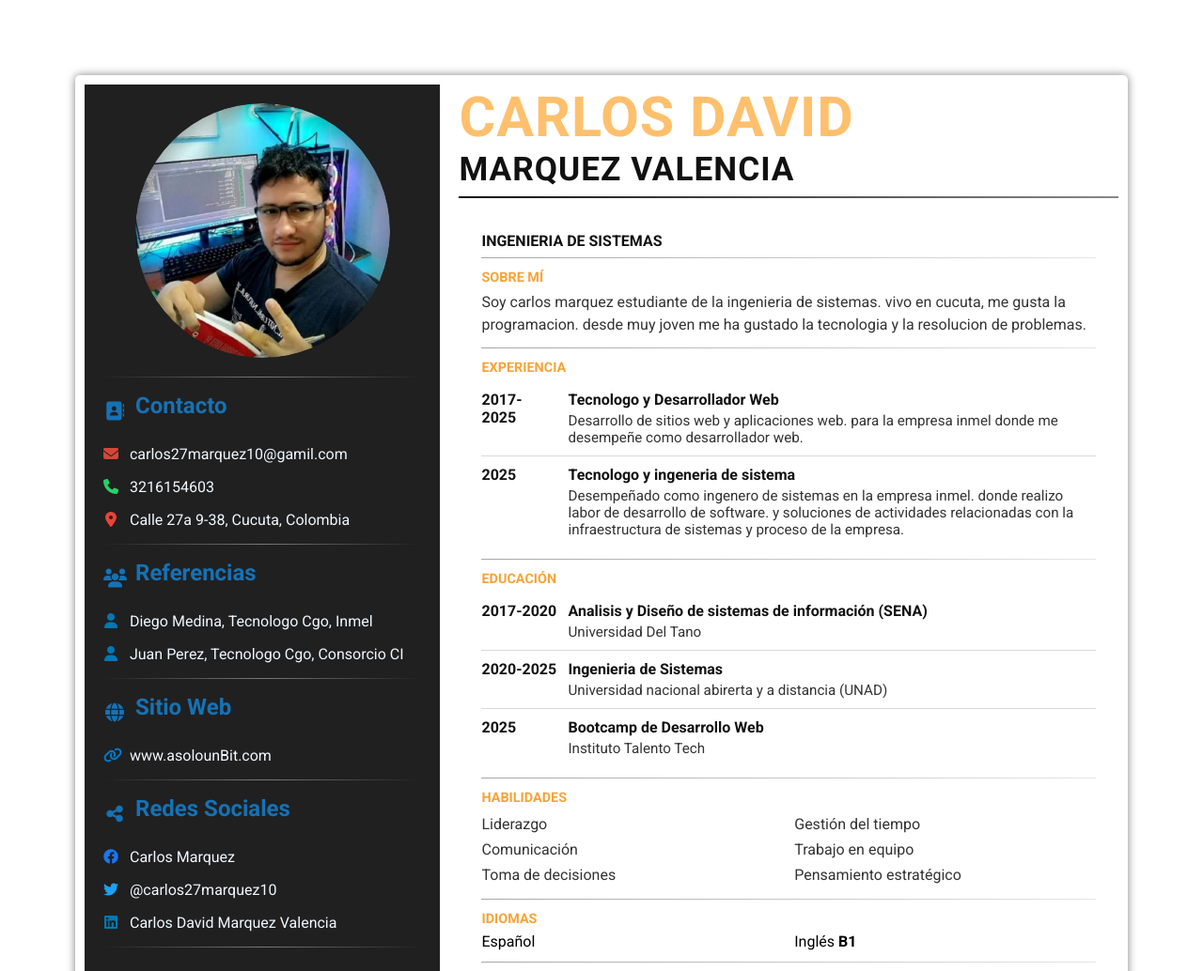
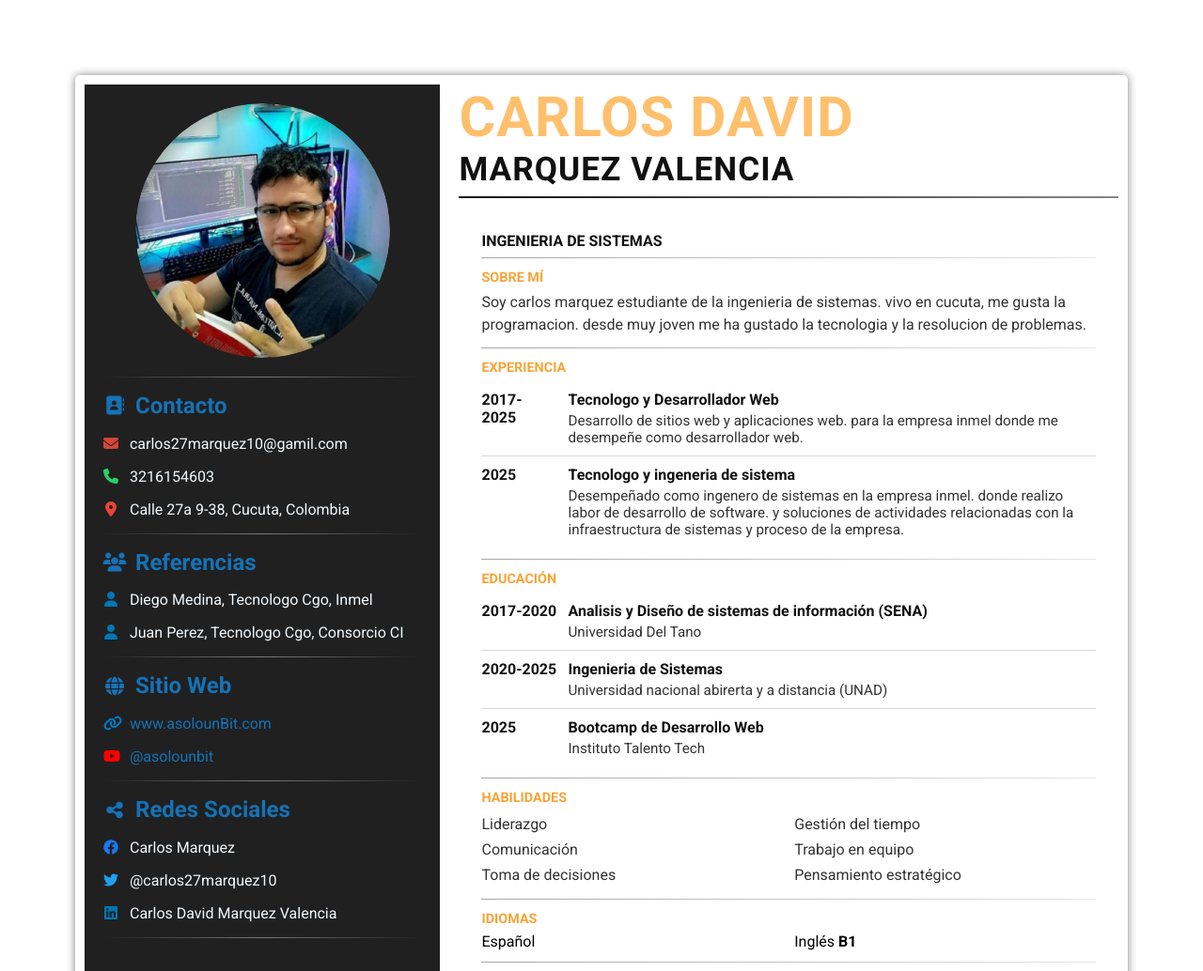
Before and after one commit to CarlosMarquez10/curriculum_03, a plain HTML site: page index.html in a window 1280 px wide. Shown: the top 1034 px of the page at 94% size. Drawn offline with Linux system fonts and the light colour scheme.

Commit message:
se actualiza el elemento de youtube y se alinia los aiconos de los subtitulos

```diff
--- a/css/index.css
+++ b/css/index.css
@@ -68,6 +68,15 @@ aside strong {
   color: #1572b6;
   width: 24px;
   text-align: center;
+  line-height: 1;
+  display: flex;
+  align-items: center;
+  justify-content: center;
+}
+
+.cont-ico h2 {
+  margin: 0;
+  line-height: 1.2;
 }
 
 .profile-pic {
@@ -286,6 +295,23 @@ aside p i.fa-link {
   color: #007acc;
 }
 
+/* Icono de YouTube */
+.imgyoutube{
+  color: #ff0000;
+}
+
+/* Enlaces en el aside */
+aside a {
+  color: #1572b6;
+  text-decoration: none;
+  transition: color 0.3s ease;
+}
+
+aside a:hover {
+  color: #ff0000;
+  text-decoration: underline;
+}
+
 /* Iconos de redes sociales */
 aside p i.fa-share-nodes {
   color: #333;
--- a/index.html
+++ b/index.html
@@ -75,11 +75,12 @@
               <i class="fa-solid fa-globe"></i>
               <h2>Sitio Web</h2>
             </div>
-            <p><i class="fa-solid fa-link"></i> www.asolounBit.com</p>
+            <p><i class="fa-solid fa-link"></i> <a href="http://www.asolounBit.com" target="_blank">www.asolounBit.com</a></p>
+            <p><i class="fa-brands fa-youtube imgyoutube"></i> <a href="https://www.youtube.com/@asolounbit" target="_blank">@asolounbit</a></p>
           </div>
           <div class="divider" aria-hidden="true"></div>
         </section>
-        <!-- secction para redes sociales -->
+
         <section>
           <div class="content-aside">
             <div class="cont-ico">
```
